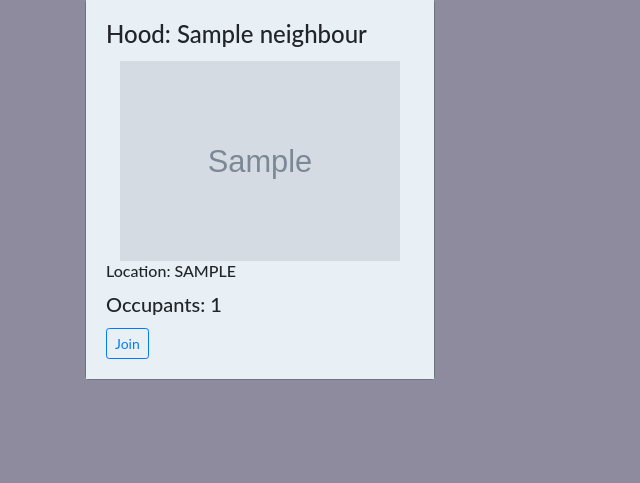
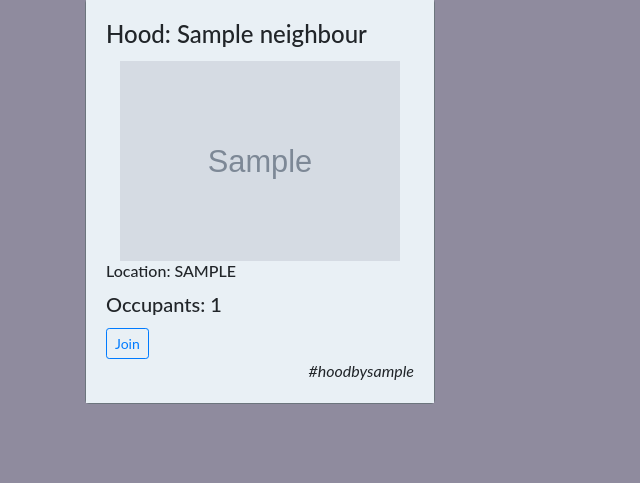
Before and after one commit to Jeffmusa/neighbourloop, a Django app: page / in a window 1280 px wide. Shown: the part 290-773 px from the top of the page, without its empty margins (0-640 px from the left). Run offline with Django 3.2, Linux system fonts and the light colour scheme; a user stored in the database is signed in; tables that the repository leaves empty hold one stand-in row (values such as "Sample post"); grey boxes marked "Sample" are stand-in pictures; some libraries are stand-ins or nearby versions.

Commit message:
hoodmaker

```diff
--- a/neighbour/templates/index.html
+++ b/neighbour/templates/index.html
@@ -32,7 +32,11 @@
               <h6 class="card-title">Location: {{hood.location | upper}}</h6>
 			  <h5 class="card-title">Occupants: {{hood.occupants | upper}}</h5>
 
-           <a href="/hood/{{hood.id}}/{{hood.name}}"><button type="button" class="btn btn-outline-primary btn-sm">Join</button> </a>
+		   <a href="/hood/{{hood.id}}/{{hood.name}}"><button type="button" class="btn btn-outline-primary btn-sm">Join</button> </a>
+		   <div class="text-right">
+			<a href="/profiles/{{hood.user.id}}/{{hood.user.username}}"><em> #hoodby{{hood.user.username }} </em></a>
+
+		   </div>
             </div>
         </div>
         </div>
```
